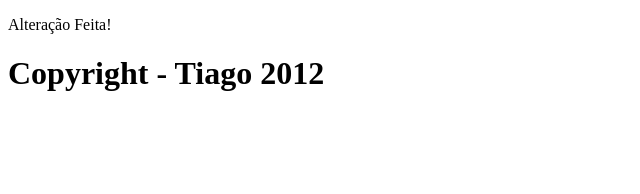
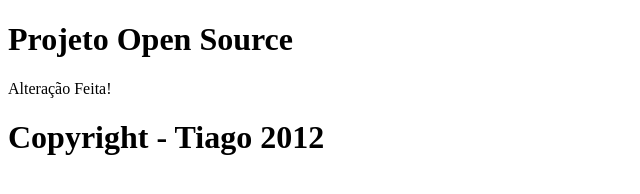
Before and after one commit to anaclaramlm/projeto-opensource, a plain HTML site: page index.html in a window 1280 px wide. Shown: the whole page, without its empty margins (0-640 px from the left). Drawn offline with Linux system fonts and the light colour scheme.

Commit message:
titulo na pagina

```diff
--- a/index.html
+++ b/index.html
@@ -4,6 +4,7 @@
 		<title>Página inicial do projeto open source do Tiago Wesley</title>
 	</head>
 	<body>
+		<h1>Projeto Open Source</h1>
 		<p>Alteração Feita!</p>
 		<h1>Copyright - Tiago 2012</h1>
 	</body>
```
